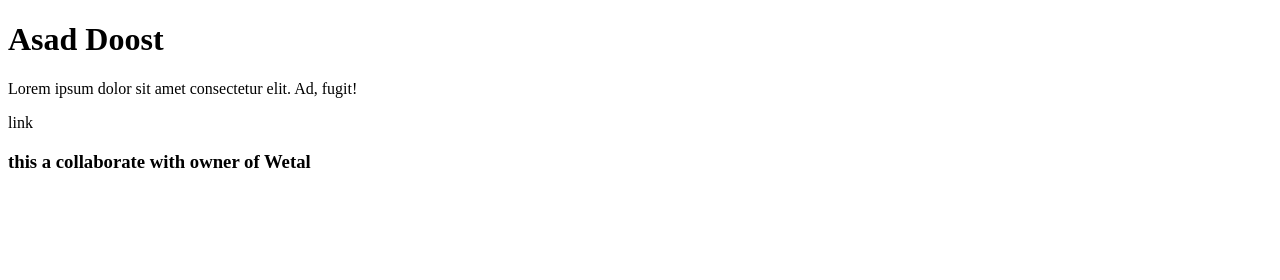
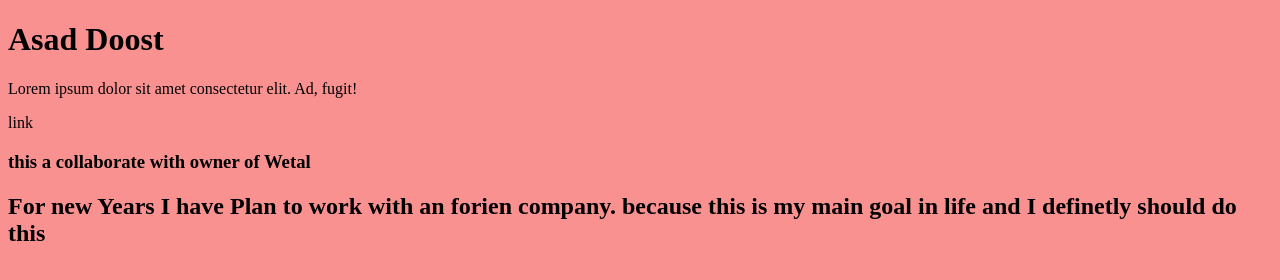
Before and after one commit to asaddoost/git-for-test-1, a plain HTML site: page index.html in a window 1280 px wide. Drawn offline with Linux system fonts and the light colour scheme.

Commit message:
new changes added

```diff
--- /dev/null
+++ b/Style.css
@@ -0,0 +1,3 @@
+body {
+    background-color:rgb(250, 145, 145);
+}
--- a/index.html
+++ b/index.html
@@ -4,6 +4,7 @@
     <meta charset="UTF-8">
     <meta http-equiv="X-UA-Compatible" content="IE=edge">
     <meta name="viewport" content="width=device-width, initial-scale=1.0">
+    <link rel="stylesheet" href="./Style.css">
     <title>Document</title>
 </head>
 <body>
@@ -12,6 +13,7 @@
     <p>Lorem ipsum dolor sit amet consectetur  elit. Ad, fugit!</p>
     <a sre="#">link</a>
     <h3>this a collaborate with owner of Wetal</h3>
+    <h2>For new Years I have Plan to work with an forien company. because this is my main goal in life and I definetly should do this</h2>
 
 </body>
 </html>
```
